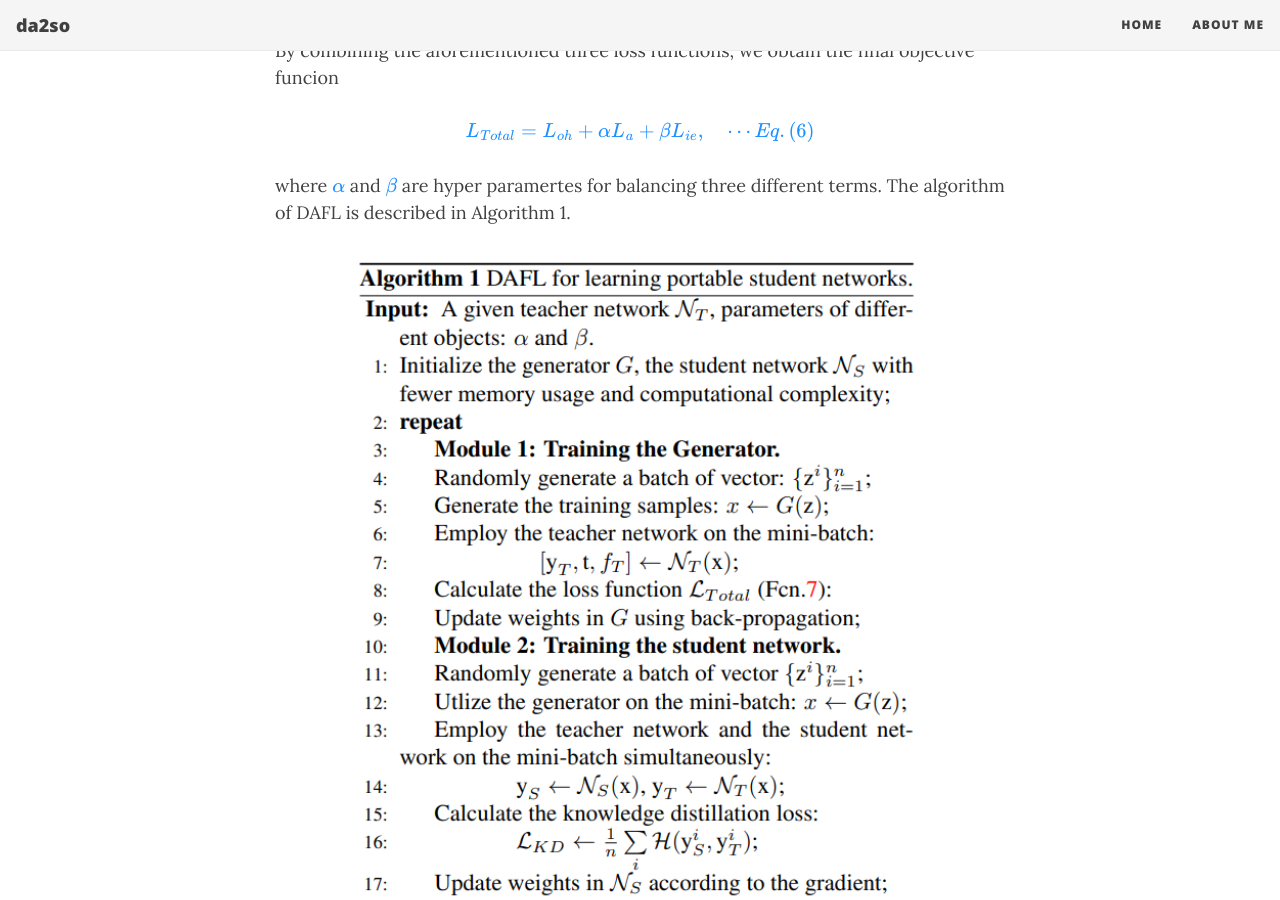
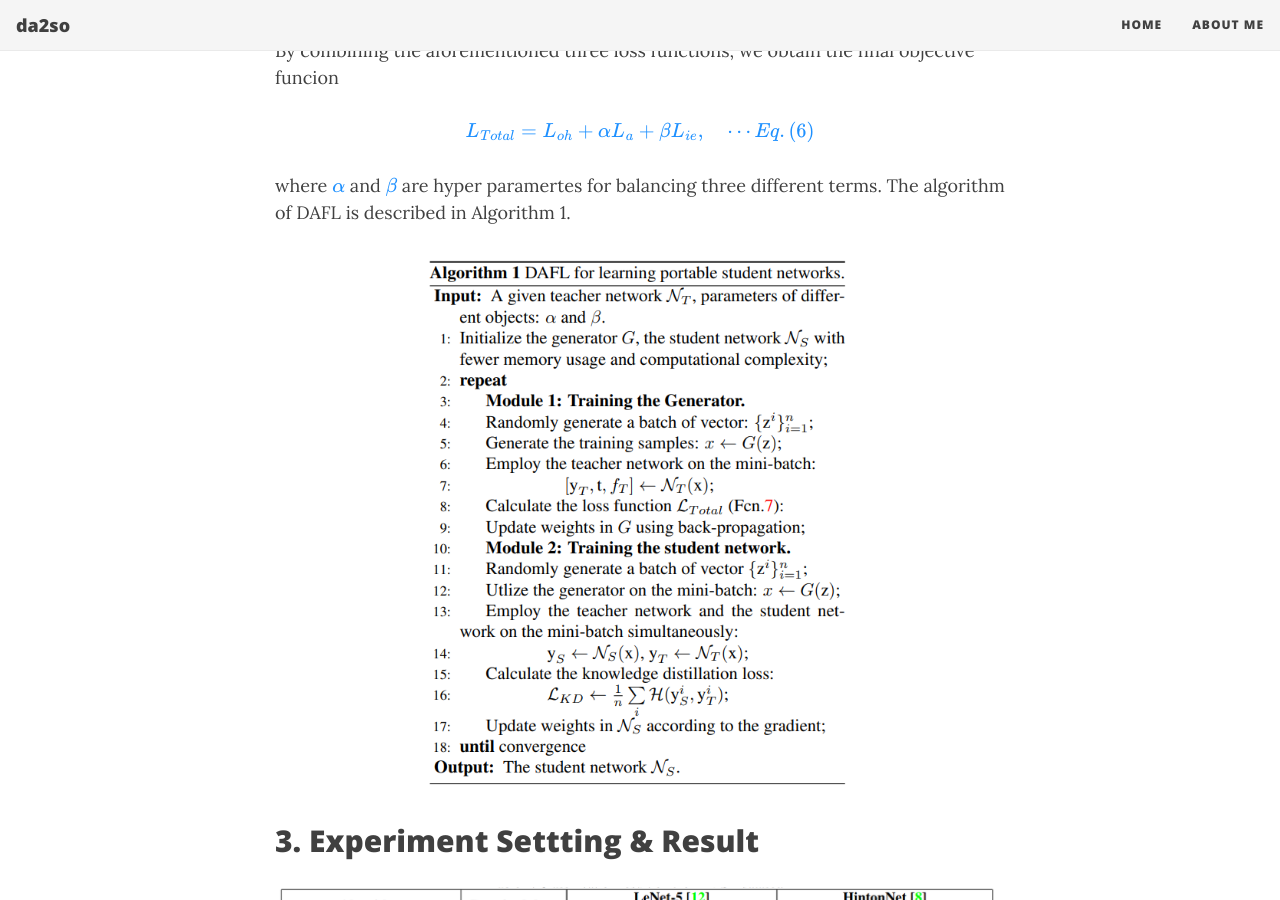
Before and after one commit to da2so/da2so.github.io, a Jekyll site: the page built from _posts/2020-08-13-Data-Free_Learning_of_Student_Networks.md, in a window 1280 px wide and 900 px high, scrolled down 3533 px. Built offline with Jekyll 4.4.1, drawn with Linux system fonts in a browser that asks for light colours; nearby versions of some CDN libraries; formulas are drawn with MathJax 3.

Commit message:
Update 2020-08-13-Data-Free_Learning_of_Student_Networks.md

```diff
--- a/_posts/2020-08-13-Data-Free_Learning_of_Student_Networks.md
+++ b/_posts/2020-08-13-Data-Free_Learning_of_Student_Networks.md
@@ -118,7 +118,7 @@ L_\{Total\}=L_\{oh\}+\alpha L_\{a\}+\beta L_\{ie\}, \quad \cdots Eq. (6)
 where <span style="color:DodgerBlue">$\alpha$</span> and <span style="color:DodgerBlue">$\beta$</span> are hyper paramertes for balancing three different terms. The algorithm of DAFL is described in Algorithm 1.
 
 
-![1](https://da2so.github.io/assets/post_img/2020-08-13-Data-Free_Learning_of_Student_Networks/2.png){: .mx-auto.d-block width="80%" height="70% :}
+![1](https://da2so.github.io/assets/post_img/2020-08-13-Data-Free_Learning_of_Student_Networks/2.png){: .mx-auto.d-block width="60%" height="50% :}
 
 
 ## 3. Experiment Settting & Result
```
